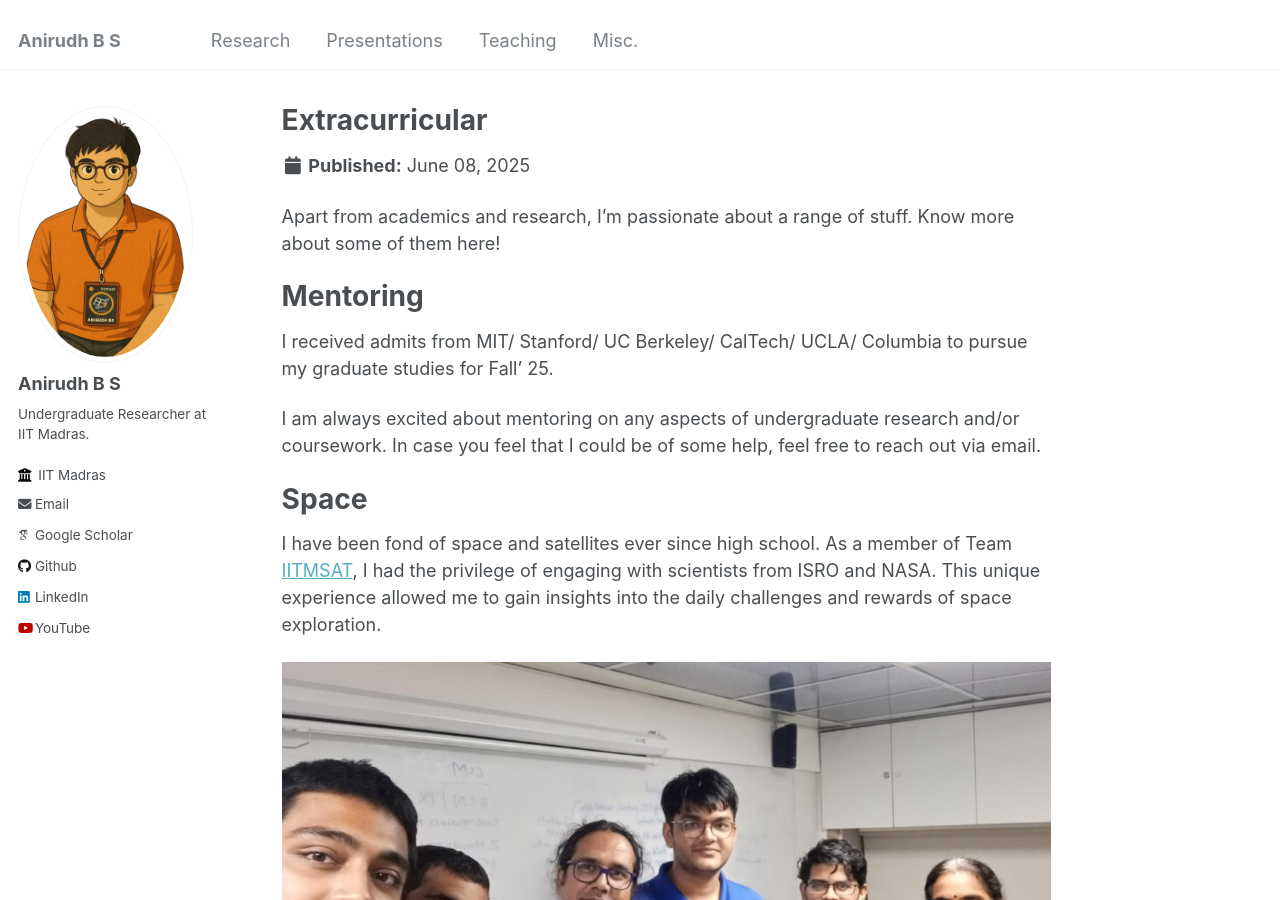
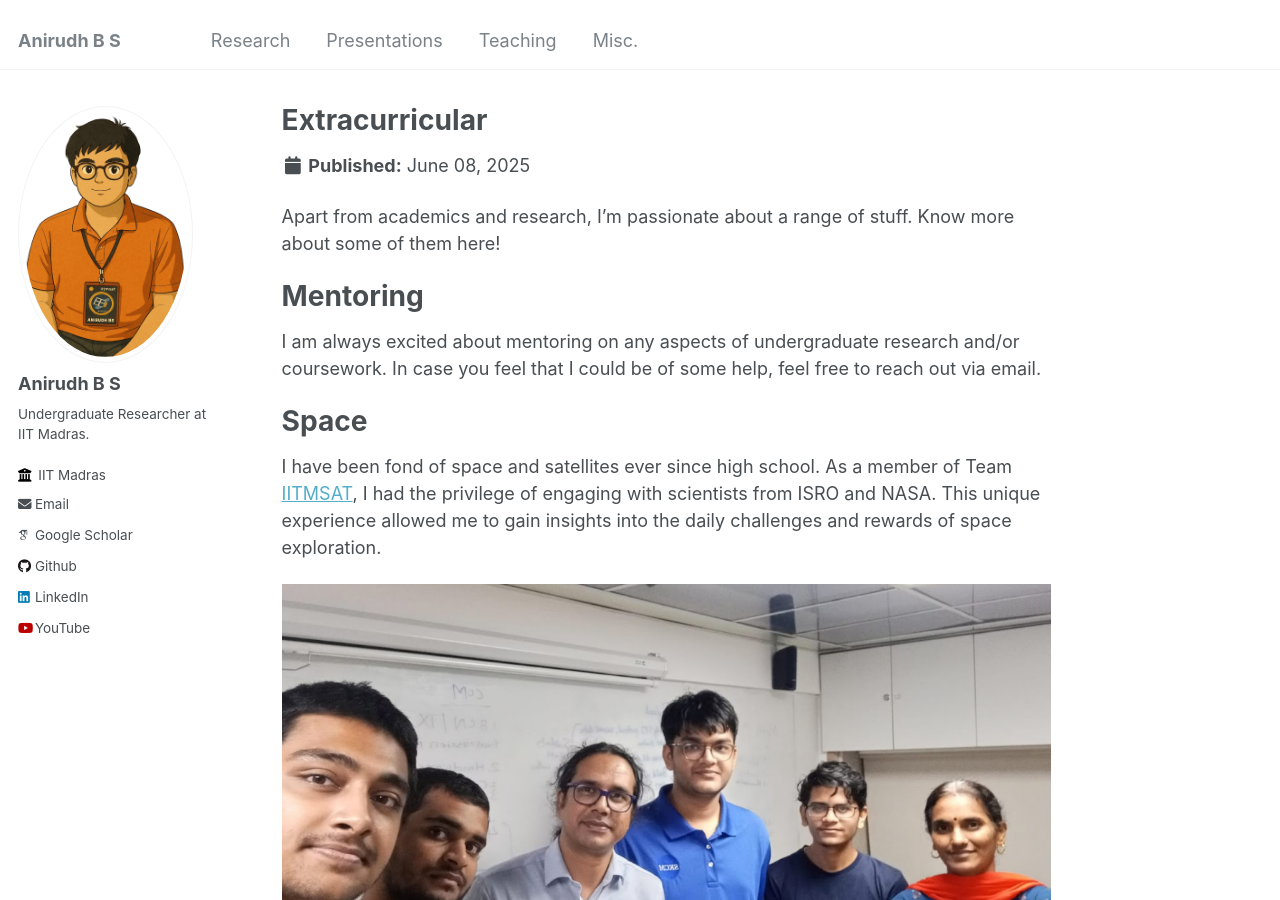
Before and after one commit to ANIRUDHBS1/ANIRUDHBS1.github.io, a Jekyll site: the page built from _miscellaneous/Extracurricular.md, in a window 1280 px wide and 900 px high. Built offline with Jekyll 4.4.1, drawn with Linux system fonts in a browser that asks for light colours; some web fonts are replaced.

Commit message:
Update Extracurricular.md

```diff
--- a/_miscellaneous/Extracurricular.md
+++ b/_miscellaneous/Extracurricular.md
@@ -5,8 +5,6 @@ collection: miscellaneous
 Apart from academics and research, I’m passionate about a range of stuff. Know more about some of them here!
 
 # Mentoring
-
-I received admits from MIT/ Stanford/ UC Berkeley/ CalTech/ UCLA/ Columbia to pursue my graduate studies for Fall' 25.
 
 I am always excited about mentoring on any aspects of undergraduate research and/or coursework. In case you feel that I could be of some help, feel free to reach out via email.
 
```
